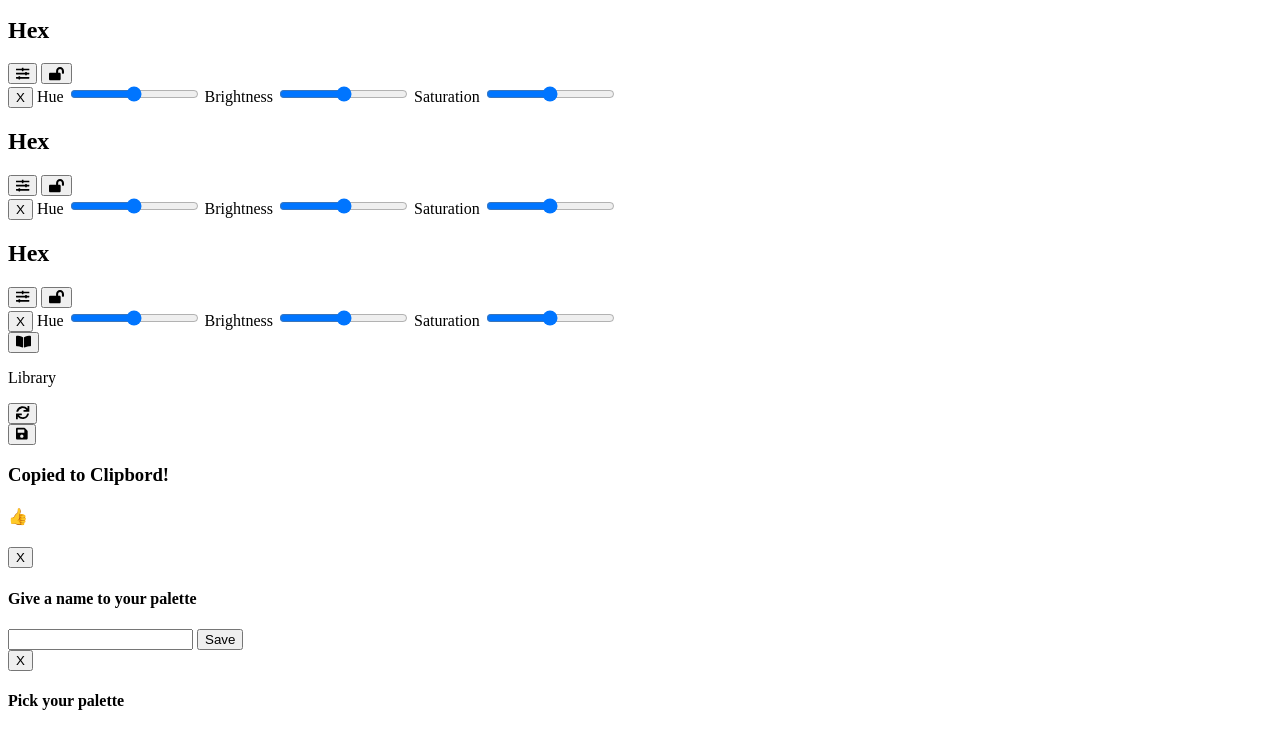
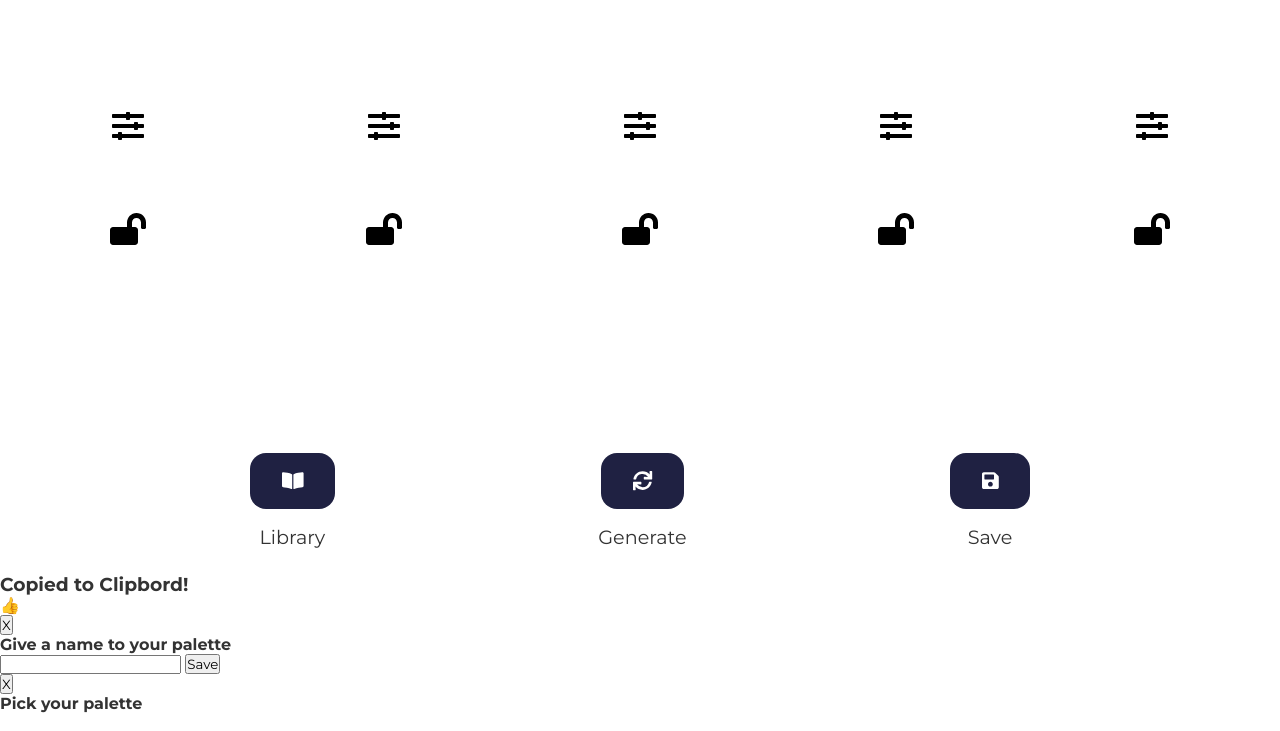
Before and after one commit to nasrob/Coolor, a plain HTML site: page index.html in a window 1280 px wide. Shown: the part 227-958 px from the top of the page. Drawn offline with Linux system fonts and the light colour scheme.

Commit message:
added basic styling

```diff
--- a/index.html
+++ b/index.html
@@ -104,9 +104,11 @@
         </div>
         <div class="generate-panel">
             <button class="generate"><i class="fas fa-sync"></i></button>
+            <p>Generate</p>
         </div>
         <div class="save-panel">
             <button class="save"><i class="fas fa-save"></i></button>
+            <p>Save</p>
         </div>
     </div>
 
--- a/style.css
+++ b/style.css
@@ -0,0 +1,124 @@
+* {
+    margin: 0;
+    padding: 0;
+    box-sizing: border-box;
+}
+
+body {
+    font-family: 'Montserrat', sans-serif;
+    color: rgb(51, 51, 51);
+}
+
+button {
+    font-family: 'Montserrat', sans-serif;
+}
+
+path,
+i,
+svg {
+    pointer-events: none;
+}
+
+.colors {
+    min-height: 80vh;
+    display: flex;
+    color: rgb(216, 204, 204);
+}
+
+.color {
+    height: 80vh;
+    display: flex;
+    flex: 1;
+    flex-direction: column;
+    align-items: center;
+    justify-content: space-evenly;
+    position: relative;
+    overflow: hidden;
+}
+
+.color h2 {
+    font-size: 2rem;
+    cursor: pointer;
+}
+
+.sliders {
+    display: flex;
+    flex-direction: column;
+    position: absolute;
+    bottom: 0%;
+    background-color: rgb(255, 255, 255);
+    padding: 1rem;
+    width: 80%;
+    border-top-left-radius: 1rem;
+    border-top-right-radius: 1rem;
+    pointer-events: none;
+    opacity: 0;
+    /* adding an adjustement class */
+    transform: translateY(100px);
+    transition: all 0.5s ease-in-out;
+}
+
+.sliders.active {
+    opacity: 1;
+    transform: translateY(0px);
+    pointer-events: all;
+}
+
+.sliders button {
+    position: absolute;
+    top: 0;
+    right: 0;
+    padding: 0.5rem;
+    border-top-left-radius: 1rem;
+    border-bottom-left-radius: 1rem;
+    border: none;
+    background-color: rgb(73, 73, 73);
+    color: white;
+    cursor: pointer;
+    font-weight: bold;
+}
+
+.controls {
+    display: flex;
+    flex-direction: column;
+}
+
+.panel {
+    display: flex;
+    align-items: center;
+    justify-content: space-evenly;
+    height: 20vh;
+}
+
+.panel button {
+    margin: 1rem;
+    font-size: 1.2rem;
+    padding: 1rem 2rem;
+    background-color: rgb(31, 33, 66);
+    border: none;
+    color: white;
+    cursor: pointer;
+    border-radius: 1rem;
+
+}
+
+.panel p {
+    font-size: 1.2rem;
+}
+
+.library-panel,
+.generate-panel,
+.save-panel {
+    display: flex;
+    flex-direction: column;
+    align-items: center;
+}
+
+.adjust,
+.lock {
+    font-size: 2rem;
+    border: none;
+    background: none;
+    cursor: pointer;
+    margin: 2rem 0rem;
+}
```
